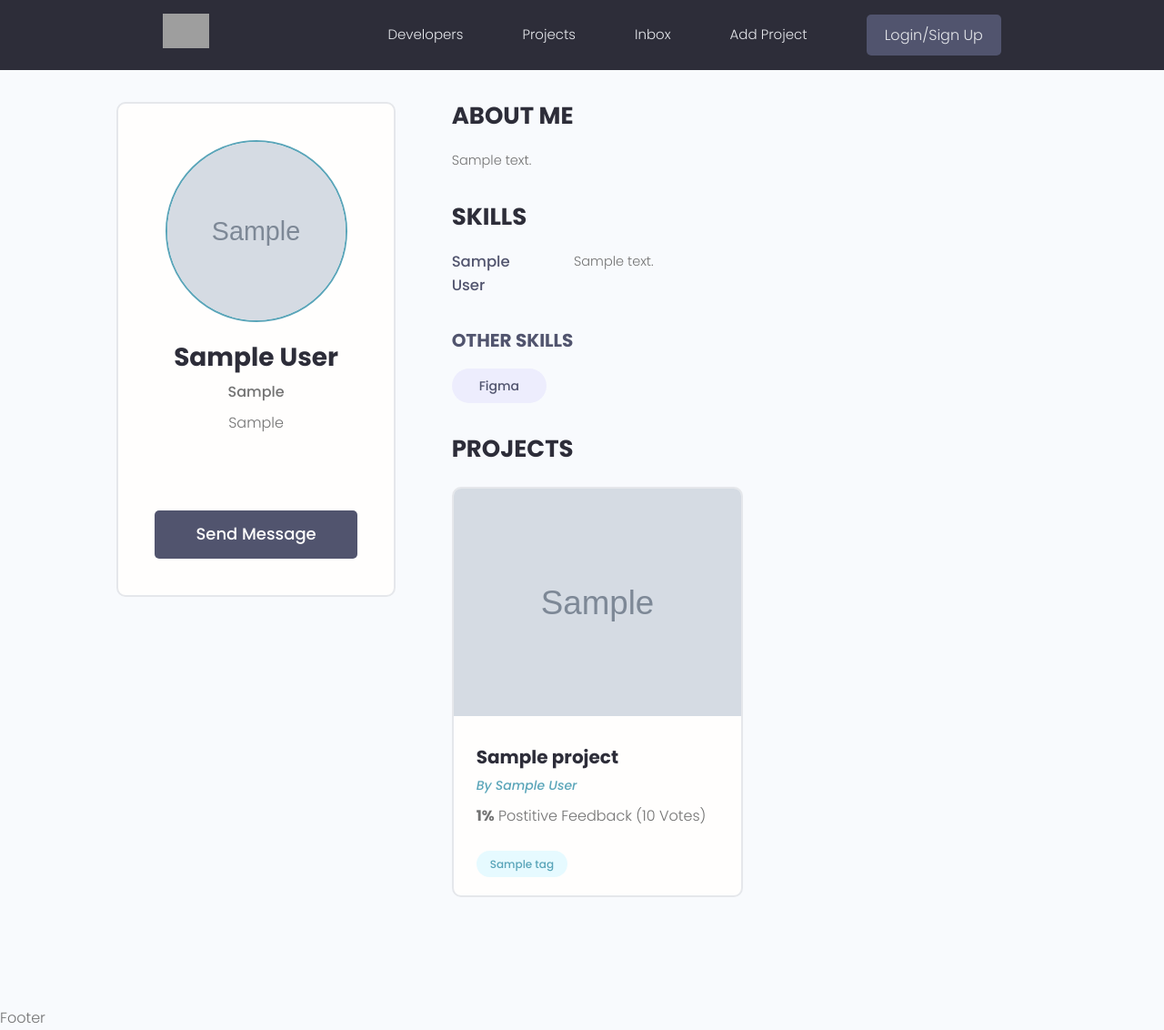
After one commit to Sebastian-Constantin-Iacob/django_projects, a Django app: page /profile/00000000-0000-0000-0000-000000000001/ in a window 1280 px wide. The commit adds this page. Shown: the whole page at 91% size. Run offline with Django 4.2, Linux system fonts and the light colour scheme; tables that the repository leaves empty hold one stand-in row (values such as "Sample post"); grey boxes marked "Sample" are stand-in pictures; some libraries are stand-ins or nearby versions; grey boxes are pictures that could not be loaded.

Commit message:
Add developer

```diff
--- a/Study Bud/devsearch/users/admin.py
+++ b/Study Bud/devsearch/users/admin.py
@@ -1,5 +1,6 @@
 from django.contrib import admin
-from .models import Profile
+from .models import Profile, Skill
 
 # Register your models here.
 admin.site.register(Profile)
+admin.site.register(Skill)
--- a/Study Bud/devsearch/users/models.py
+++ b/Study Bud/devsearch/users/models.py
@@ -25,7 +25,7 @@ class Profile(models.Model):
         return str(self.user.username)
 
 
-class Skills(models.Model):
+class Skill(models.Model):
     id = models.UUIDField(default=uuid.uuid4, unique=True, primary_key=True, editable=False)
     owner = models.ForeignKey(Profile, on_delete=models.CASCADE, null=True, blank=True)
     name = models.CharField(max_length=200, null=True, blank=True)
--- a/Study Bud/devsearch/users/templates/users/profiles.html
+++ b/Study Bud/devsearch/users/templates/users/profiles.html
@@ -30,7 +30,7 @@
          {%  for profile in profiles %}
           <div class="column card">
             <div class="dev">
-              <a href="/profile.html" class="card__body">
+              <a href="{% url 'user-profile' profile.id %}" class="card__body">
                 <div class="dev__profile">
                   <img class="avatar avatar--md" src="{{profile.profile_image.url}}" alt="image" />
                   <div class="dev__meta">
@@ -42,9 +42,11 @@
                  {{profile.bio|slice:"150"}}
                 </p>
                 <div class="dev__skills">
+                  {% for skill  in profile.skill_set.all %}
                   <span class="tag tag--pill tag--main">
-                    <small></small>
+                    <small>{{skill}}</small>
                   </span>
+                {% endfor %}
                 </div>
               </a>
             </div>
--- /dev/null
+++ b/Study Bud/devsearch/users/templates/users/user-profile.html
@@ -0,0 +1,102 @@
+{% extends 'main.html' %}
+
+{% block content %}
+  <!-- Main Section -->
+  <main class="profile my-md">
+    <div class="container">
+      <div class="layout">
+        <div class="column column--1of3">
+          <div class="card text-center">
+            <div class="card__body dev">
+              <img class="avatar avatar--xl" src="{{profile.profile_image.url}}" />
+              <h2 class="dev__name">{{profile.name}}</h2>
+              <p class="dev__title">{{profile.short_intro|slice:"60"}}</p>
+              <p class="dev__location">{{profile.location}}</p>
+              <ul class="dev__social">
+                <li>
+                  <a title="Github" href="{{profile.social_github.url}}" target="_blank"><i class="im im-github"></i></a>
+                </li>
+                <li>
+                  <a title="Stackoverflow" href="#" target="_blank"><i class="im im-stackoverflow"></i></a>
+                </li>
+                <li>
+                  <a title="Twitter" href="{{profile.social_twitter.url}}" target="_blank"><i class="im im-twitter"></i></a>
+                </li>
+                <li>
+                  <a title="LinkedIn" href="{{profile.social_linkedin.url}}" target="_blank"><i class="im im-linkedin"></i></a>
+                </li>
+                <li>
+                  <a title="Personal Website" href="#" target="_blank"><i class="im im-globe"></i></a>
+                </li>
+              </ul>
+              <a href="#" class="btn btn--sub btn--lg">Send Message </a>
+            </div>
+          </div>
+        </div>
+        <div class="column column--2of3">
+          <div class="devInfo">
+            <h3 class="devInfo__title">About Me</h3>
+            <p class="devInfo__about">{{profile.bio|slice:"600"}}</p>
+          </div>
+          <div class="devInfo">
+            <h3 class="devInfo__title">Skills</h3>
+            <div class="devInfo__skills">
+              {%  for skill in profile.skill_set.all %}
+              <div class="devSkill">
+                <h4 class="devSkill__title">{{skill}}</h4>
+                <p class="devSkill__info">
+                  {{skill.description}}
+                </p>
+              </div>
+              {%  endfor %}
+
+
+              <h3 class="devInfo__subtitle">Other Skills</h3>
+              <div class="devInfo__otherSkills">
+
+                <span class="tag tag--pill tag--sub tag--lg">
+                  <small>Figma</small>
+                </span>
+
+              </div>
+            </div>
+          </div>
+          <div class="devInfo">
+            <h3 class="devInfo__title">Projects</h3>
+            <div class="grid grid--two">
+
+
+               {%  for project in profile.project_set.all %}
+              <div class="column">
+                <div class="card project">
+                  <a href="single-project.html" class="project">
+                    <img class="project__thumbnail" src="{{project.featured_image.url}}" alt="project thumbnail" />
+                    <div class="card__body">
+                      <h3 class="project__title">{{project.title}}</h3>
+                      <p><a class="project__author" href="profile.html">By {{profile.name}}</a></p>
+                      <p class="project--rating">
+                        <span style="font-weight: bold;">{{project.vote_ratio}}%</span> Postitive
+                        Feedback ({{project.vote_total}} Vote{{project.vote_total|pluralize:"s"}})
+                      </p>
+                      <div class="project__tags">
+                        {% for tag in project.tags.all %}
+                        <span class="tag tag--pill tag--main">
+                          <small>{{tag}}</small>
+                        </span>
+                        {% endfor %}
+                      </div>
+                    </div>
+                  </a>
+                </div>
+              </div>
+              {% endfor %}
+
+
+
+            </div>
+          </div>
+        </div>
+      </div>
+    </div>
+  </main>
+{%  endblock %}
--- a/Study Bud/devsearch/users/urls.py
+++ b/Study Bud/devsearch/users/urls.py
@@ -3,4 +3,5 @@ from . import views
 
 urlpatterns = [
     path('', views.profiles, name='profiles'),
+    path('profile/<str:pk>/', views.user_profile, name='user-profile')
 ]
--- a/Study Bud/devsearch/users/views.py
+++ b/Study Bud/devsearch/users/views.py
@@ -1,8 +1,14 @@
 from django.shortcuts import render
-from .models import Profile
+from .models import Profile, Skill
 
 # Create your views here.
 def profiles(request):
     profiles = Profile.objects.all()
     context={'profiles': profiles}
     return render(request, 'users/profiles.html', context)
+
+
+def user_profile(request, pk):
+    profile = Profile.objects.get(id=pk)
+    context = {'profile': profile}
+    return render(request, 'users/user-profile.html', context)
```
Also changed, not shown: Study Bud/devsearch/users/migrations/0004_rename_skills_skill.py (added).
